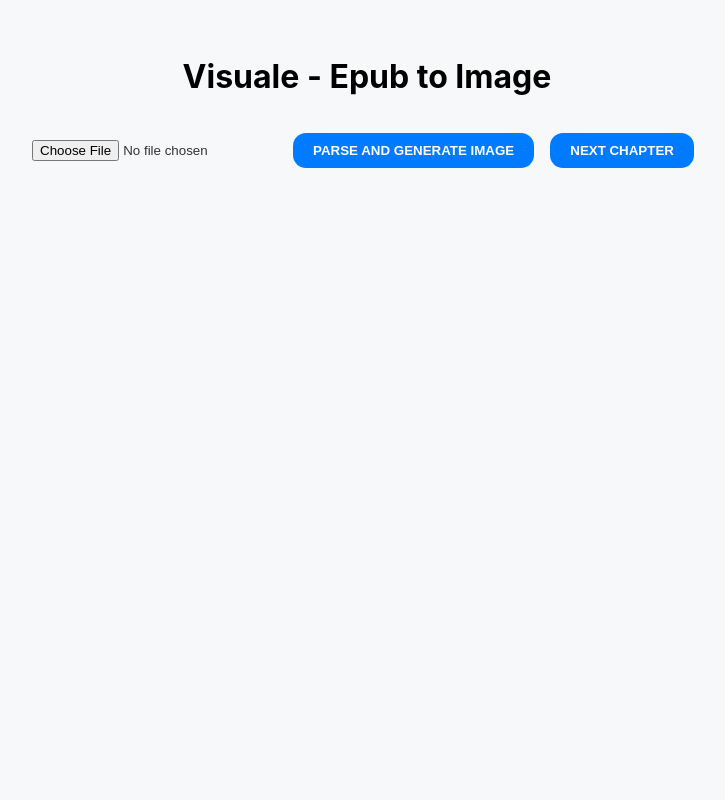
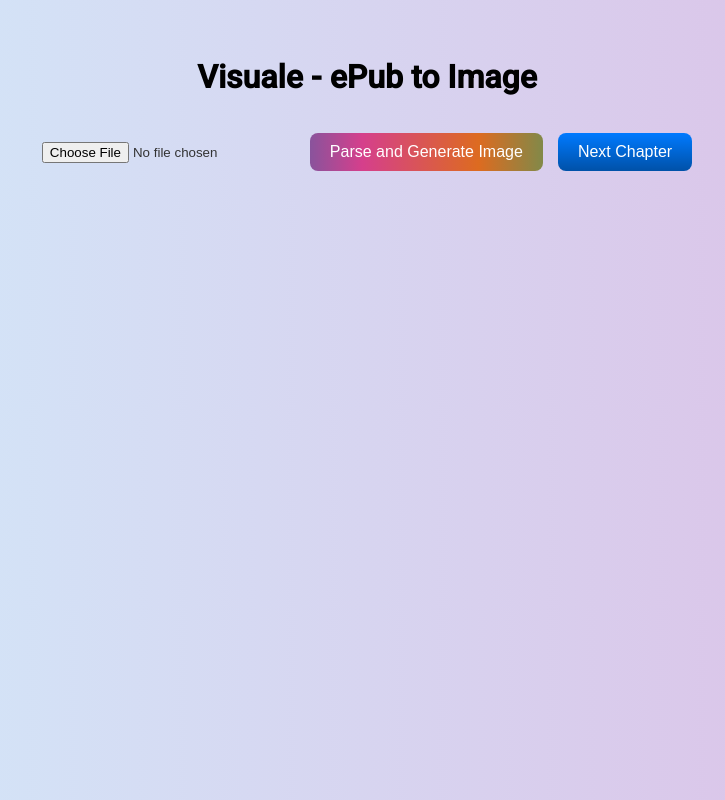
Before and after one commit to greg-maceachern12/VisualE, a React (Create React App) app: page / in a window 1280 px wide. Shown: the whole page, without its empty margins (273-998 px from the left). Built offline with nearby package versions, Linux system fonts and the light colour scheme.

Commit message:
visuals & improved prompting

```diff
--- a/package.json
+++ b/package.json
@@ -20,6 +20,7 @@
     "react": "^18.2.0",
     "react-dom": "^18.2.0",
     "react-scripts": "5.0.1",
+    "react-spinners": "^0.13.8",
     "uvcanvas": "^0.2.0",
     "web-vitals": "^2.1.4"
   },
--- a/src/App.css
+++ b/src/App.css
@@ -1,7 +1,8 @@
+@import url("https://fonts.googleapis.com/css2?family=Roboto:wght@400;500&display=swap");
+
 body {
-  margin: 0;
-  font-family: -apple-system, BlinkMacSystemFont, 'Segoe UI', Roboto, 'Helvetica Neue', Arial, sans-serif;
-  background-color: #f7f8fa;
+  font-family: "Roboto", sans-serif;
+  background: linear-gradient(to right, #d1ecfb, #ddbde5);
   color: #333;
   line-height: 1.5;
 }
@@ -17,28 +18,58 @@ h1 {
 }
 
 button {
-  background-color: #007aff;
-  color: #ffffff;
+  background: linear-gradient(to bottom, #007aff, #0051a8);
+  color: white;
+  margin-left: 15px;
   border: none;
   padding: 10px 20px;
-  margin: 0 8px;
-  border-radius: 13px;
-  font-weight: bold;
-  text-transform: uppercase;
+  border-radius: 8px;
+  font-size: 16px;
+  font-weight: 500;
   cursor: pointer;
-  transition: background-color 0.3s ease;
+  outline: none;
+  cursor: pointer;
+  transition: transform 0.1s ease-out, box-shadow 0.1s ease-out;
 }
 
-button:hover {
-  background-color: #005ecb;
+#parse {
+  color: white;
+  border: none;
+  padding: 10px 20px;
+  border-radius: 8px;
+  font-size: 16px;
+  font-weight: 500;
+  cursor: pointer;
+  outline: none;
+  background-size: 200% 200%;
+  background-image: linear-gradient(
+    to left,
+    #2b6cb0,  /* Darker blue */
+    #38a169,  /* Darker green */
+    #dd6b20,  /* Darker orange */
+    #d53f8c,  /* Darker pink */
+    #2b6cb0   /* Darker blue */
+  );
+  transition: transform 0.1s;
+  animation: gradientBackground 5s ease infinite;
 }
 
 
+
+button:hover {
+  transform: scale(1.05);
+}
+
+button:active {
+  transform: scale(0.95);
+}
+
 img {
   max-width: 100%;
-  height: auto;
   border-radius: 8px;
-  box-shadow: 0 2px 4px rgba(0,0,0,0.1);
+  box-shadow: 0 2px 4px rgba(0, 0, 0, 0.1);
+  height: 450px;
+  width: auto; /* Maintain aspect ratio */
 }
 
 .spinner {
@@ -51,29 +82,57 @@ img {
 }
 
 @keyframes spin {
-  0% { transform: rotate(0deg); }
-  100% { transform: rotate(360deg); }
+  0% {
+    transform: rotate(0deg);
+  }
+  100% {
+    transform: rotate(360deg);
+  }
 }
 
 .chapterPrompt {
-  max-height: 100px;
+  max-height: 450px;
   overflow-y: auto;
   margin-top: 10px;
   border: 1px solid #ccc;
   padding: 5px;
+  margin-left: 20px;
 }
 
 .loadingContainer {
   display: flex;
   align-items: center;
+  margin: auto;
+}
+.container {
+  display: flex;
+  align-items: flex-start; /* Align items at the start of the container */
+  width: 75%;
+  /* margin: auto; */
+  align-items: center;
+
+  max-width: 800px;
+  margin: 0 auto;
+  padding: 40px;
 }
 
-
 .generatedImage {
-  margin-top: 20px;
+  /* margin-top: 20px; */
 }
 
 #hiddenDiv {
   display: none;
   height: 0;
 }
+
+@keyframes gradientBackground {
+  0% {
+    background-position: 0% 50%;
+  }
+  50% {
+    background-position: 100% 50%;
+  }
+  100% {
+    background-position: 0% 50%;
+  }
+}
--- a/src/App.js
+++ b/src/App.js
@@ -1,10 +1,9 @@
 import React, { useState } from "react";
 import epub from "epubjs";
 // import { Zenitho } from "uvcanvas";
-// import axios from "axios";
+import { RingLoader } from "react-spinners";
 
 import "./App.css";
-
 
 function App() {
   const [epubFile, setEpubFile] = useState(null);
@@ -52,13 +51,15 @@ function App() {
           .display(currentChapter.href);
 
         // Extract the first 900 characters of the chapter's text
-        const chapterPrompt = displayedChapter.contents.innerText.slice(0,16000);
+        const chapterPrompt = displayedChapter.contents.innerText.slice(
+          0,
+          16000
+        );
         // Before the fetch call, indicate loading has started
         setIsImageLoading(true);
-        setIsTextLoading(true)
+        setIsTextLoading(true);
 
-        console.log("Chapter Prompt: "+ chapterPrompt);
-
+        console.log("Chapter Prompt: " + chapterPrompt);
 
         // Assume this is part of your function where you want to use the ChatGPT API before image generation
         const processedPrompt = await fetch("/api/chatgpt", {
@@ -74,8 +75,7 @@ function App() {
             return data.response;
           })
           .catch((error) => console.error("Error with ChatGPT API:", error));
-        console.log("Processed Prompt: "+ processedPrompt);
-
+        console.log("Processed Prompt: " + processedPrompt);
 
         setDisplayPrompt(processedPrompt);
 
@@ -118,9 +118,9 @@ function App() {
 
   return (
     <div className="App">
-      <h1>Visuale - Epub to Image</h1>
+      <h1>Visuale - ePub to Image</h1>
       <input type="file" accept=".epub" onChange={handleFileChange} />
-      <button onClick={handleParseAndGenerateImage}>
+      <button id="parse" onClick={handleParseAndGenerateImage}>
         Parse and Generate Image
       </button>
       <button onClick={handleNextChapter}>Next Chapter</button>
@@ -129,21 +129,29 @@ function App() {
           <h2>
             Chapter {chapterNumber}: {chapterTitle}
           </h2>
-          <div className="chapterPrompt">Image Prompt: {isTextLoading ? "Loading..." : displayPrompt}</div>
-          {isImageLoading ? (
-            <div className="loadingContainer">
-              <span>Loading AI Generated Image... </span>
-              <div className="spinner"></div>
-            </div>
-          ) : (
-            imageUrl && (
+          <div className="container">
+            {!isTextLoading && !isImageLoading ? (
+              <>
+                {imageUrl && (
                   <img
                     src={imageUrl}
                     alt="Generated from chapter"
                     className="generatedImage"
                   />
-            )
                 )}
+                <div className="chapterPrompt">
+                  <b>
+                    <i>Optimized</i> Image Prompt:
+                  </b>{" "}
+                  {displayPrompt}
+                </div>
+              </>
+            ) : (
+              <div className="loadingContainer">
+                <RingLoader size={150} color={"#123abc"} loading={true} />
+              </div>
+            )}
+          </div>
         </div>
       )}
       <div id="hiddenDiv"></div>
```
Also changed, not shown: server.js (+7 -3 lines), 1 other file (tests, documents, lock files or other folders). Lines whose indentation alone changed are shown as unchanged.
